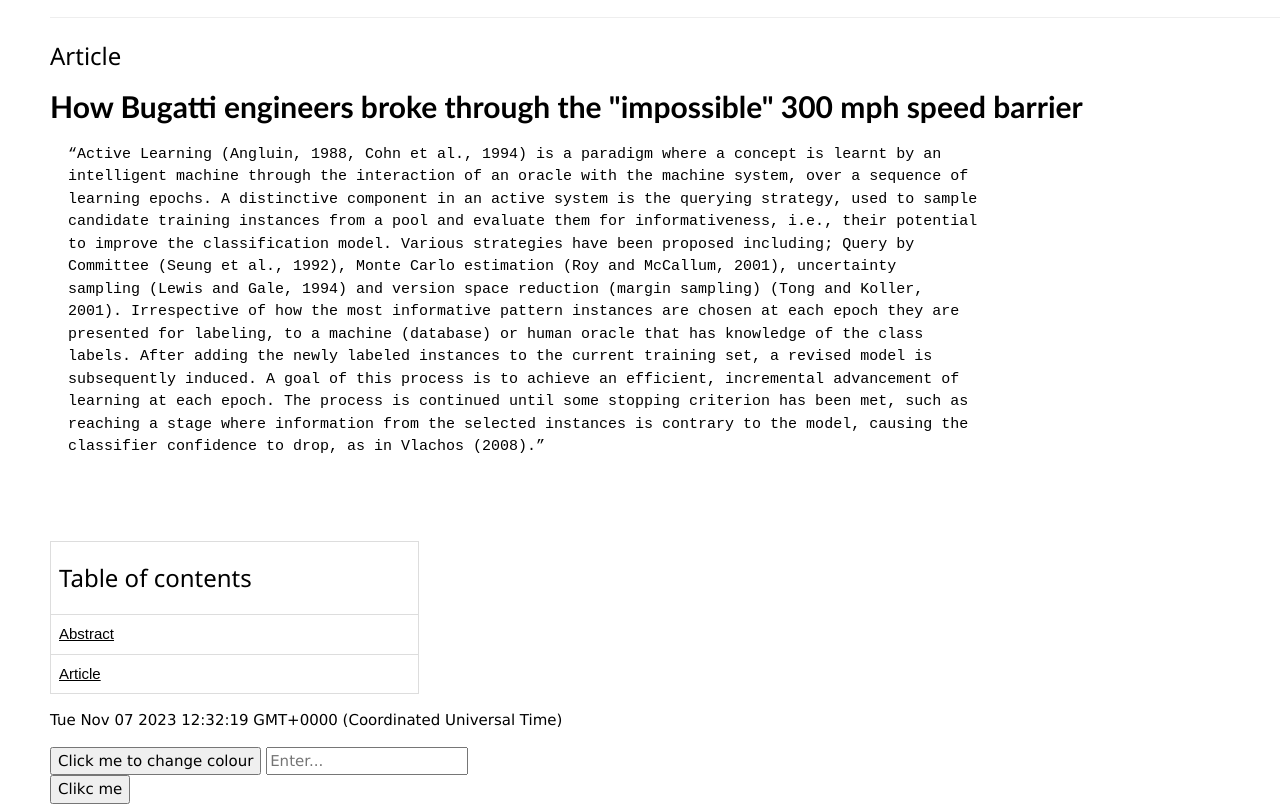
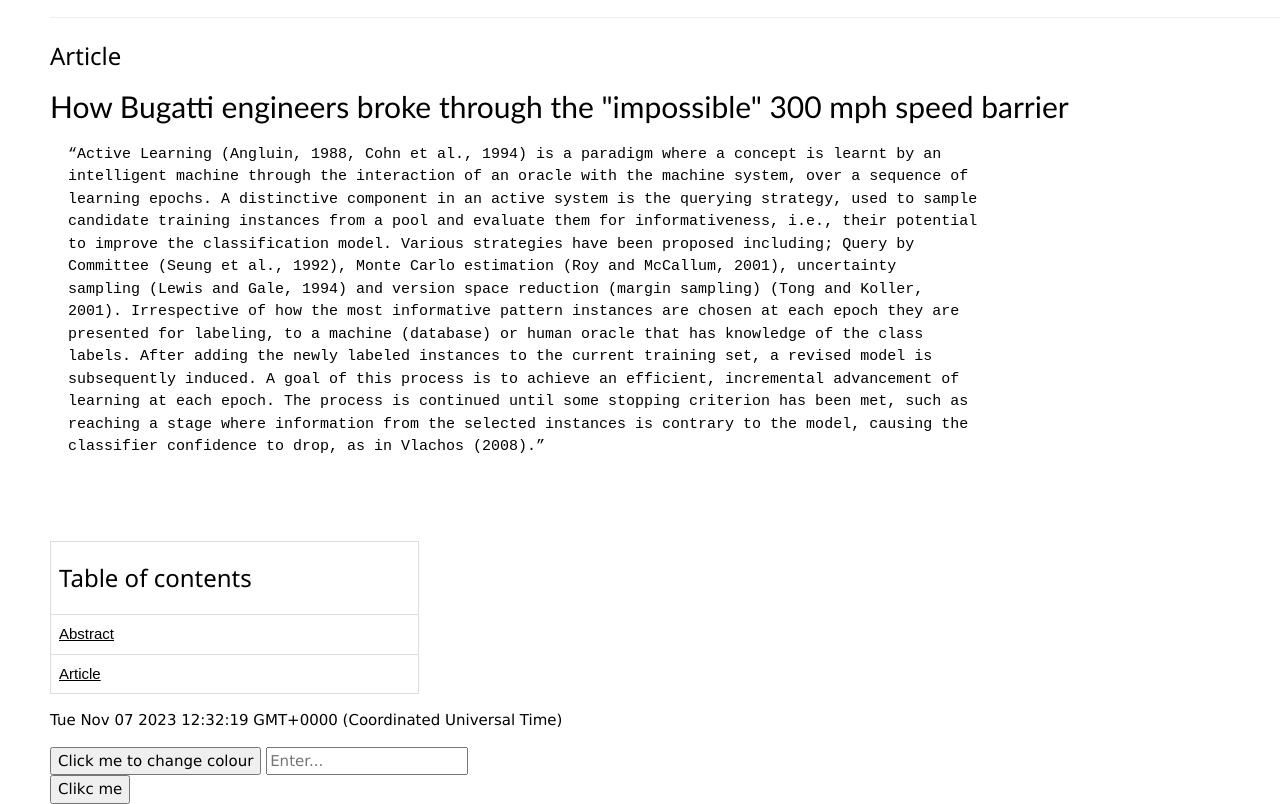
Before and after one commit to MudaserSaafi/FY6806031, a plain HTML site: page index.html in a window 1280 px wide. Shown: the part 964-1768 px from the top of the page. Drawn offline with nearby package versions, Linux system fonts and the light colour scheme.

Commit message:
Update index.html

```diff
--- a/index.html
+++ b/index.html
@@ -66,7 +66,7 @@ p.ex1 {
   Bugatti was heading towards uncharted territory.
 </pre>
 <hr><h3 id="Article">Article</h3></hr>
-<h2 style="font-family:calibri;"><b>How Bugatti engineers broke through the "impossible" 300 mph speed barrier</b></h2>
+<h2 style="font-family:calibri;">How Bugatti engineers broke through the "impossible" 300 mph speed barrier</h2>
 <pre>
   “Active Learning (Angluin, 1988, Cohn et al., 1994) is a paradigm where a concept is learnt by an
   intelligent machine through the interaction of an oracle with the machine system, over a sequence of
```
